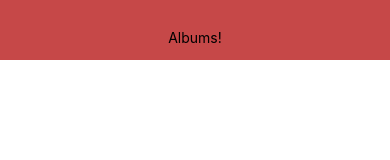
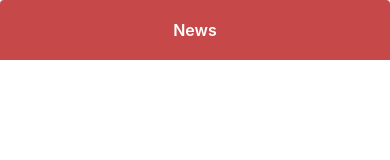
Before and after one commit to charan1922/News-App, a React Native app: screen / in a window 390 px wide. Shown: the top 160 px of the page. Built offline with nearby package versions, Linux system fonts and the light colour scheme.

Commit message:
Header Section  Completed

```diff
--- a/App.js
+++ b/App.js
@@ -13,14 +13,14 @@ import {
   View
 } from 'react-native';
 
-const instructions = Platform.select({
-  ios: 'Press Cmd+R to reload,\n' +
-    'Cmd+D or shake for dev menu',
-  android: 'Double tap R on your keyboard to reload,\n' +
-    'Shake or press menu button for dev menu',
-});
+// const instructions = Platform.select({
+//   ios: 'Press Cmd+R to reload,\n' +
+//     'Cmd+D or shake for dev menu',
+//   android: 'Double tap R on your keyboard to reload,\n' +
+//     'Shake or press menu button for dev menu',
+// });
 
-export default class App extends Component<{}> {
+export default class App extends Component {
   render() {
     return (
       // <View style={styles.container}>
@@ -42,21 +42,21 @@ export default class App extends Component<{}> {
   }
 }
 
-const styles = StyleSheet.create({
-  container: {
-    flex: 1,
-    justifyContent: 'center',
-    alignItems: 'center',
-    backgroundColor: '#F5FCFF',
-  },
-  welcome: {
-    fontSize: 20,
-    textAlign: 'center',
-    margin: 10,
-  },
-  instructions: {
-    textAlign: 'center',
-    color: '#333333',
-    marginBottom: 5,
-  },
-});
+// const styles = StyleSheet.create({
+//   container: {
+//     flex: 1,
+//     justifyContent: 'center',
+//     alignItems: 'center',
+//     backgroundColor: '#F5FCFF',
+//   },
+//   welcome: {
+//     fontSize: 20,
+//     textAlign: 'center',
+//     margin: 10,
+//   },
+//   instructions: {
+//     textAlign: 'center',
+//     color: '#333333',
+//     marginBottom: 5,
+//   },
+// });
--- a/src/components/header.js
+++ b/src/components/header.js
@@ -5,20 +5,27 @@ class Header extends Component {
   render() {
     return (
       <View style={styles.header}>
-        <Text>Albums!</Text>
+        <Text style={styles.textStyle}>News</Text>
       </View>
     );
   }
 }
 
 const styles = StyleSheet.create({
-    header:{
-justifyContent: 'center',
-alignItems: 'center',
-height: 60,
-backgroundColor: '#C64848',
-paddingTop: 15
-}
-})
+  header: {
+    justifyContent: "center",
+    alignItems: "center",
+    height: 60,
+    backgroundColor: "#C64848",
+   borderTopRightRadius:4,
+   borderTopLeftRadius:4,
+  },
+  textStyle:{
+    fontSize: 16,
+    fontWeight: '600',
+    color: '#FFFFFF',
+
+  }
+});
 
 export default Header;
```
